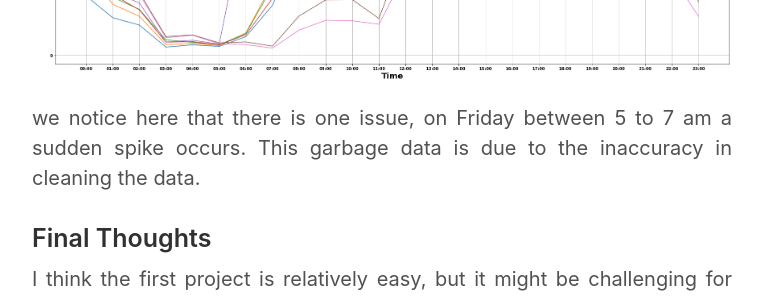
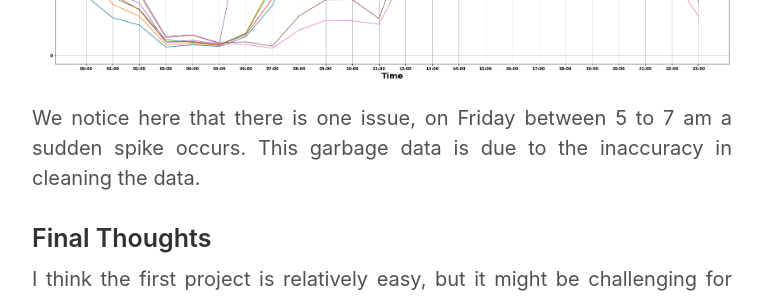
Before and after one commit to RayanAlthonian/RayanAlthonian.github.io, a Jekyll site: the page built from _posts/2019-09-07-FirstProject.md, in a window 1280 px wide and 900 px high, scrolled down 2502 px. Shown: the part 366-665 px from the top of the window, without its empty margins (258-1021 px from the left). Built offline with Jekyll 4.4.1, drawn with Linux system fonts in a browser that asks for light colours.

Commit message:
20 commit

```diff
--- a/_config.yml
+++ b/_config.yml
@@ -33,6 +33,6 @@ gems:
 
 # Page List
 pages_list:
-  About: '/about'
+  About: '/about me'
   Archive: '/archive'
   Feed: '/index.html'
--- a/_posts/2019-09-07-FirstProject.md
+++ b/_posts/2019-09-07-FirstProject.md
@@ -32,7 +32,7 @@ The last figure shows the average daily volume for each day with respect to the
 {: style="text-align: justify"}
 ![Image test]({{ site.url }}/images/fig3.png)
 
-we notice here that there is one issue, on Friday between 5 to 7 am a sudden spike occurs. This garbage data is due to the inaccuracy in cleaning the data.
+We notice here that there is one issue, on Friday between 5 to 7 am a sudden spike occurs. This garbage data is due to the inaccuracy in cleaning the data.
 {: style="text-align: justify"}
 
 ### Final Thoughts
```
